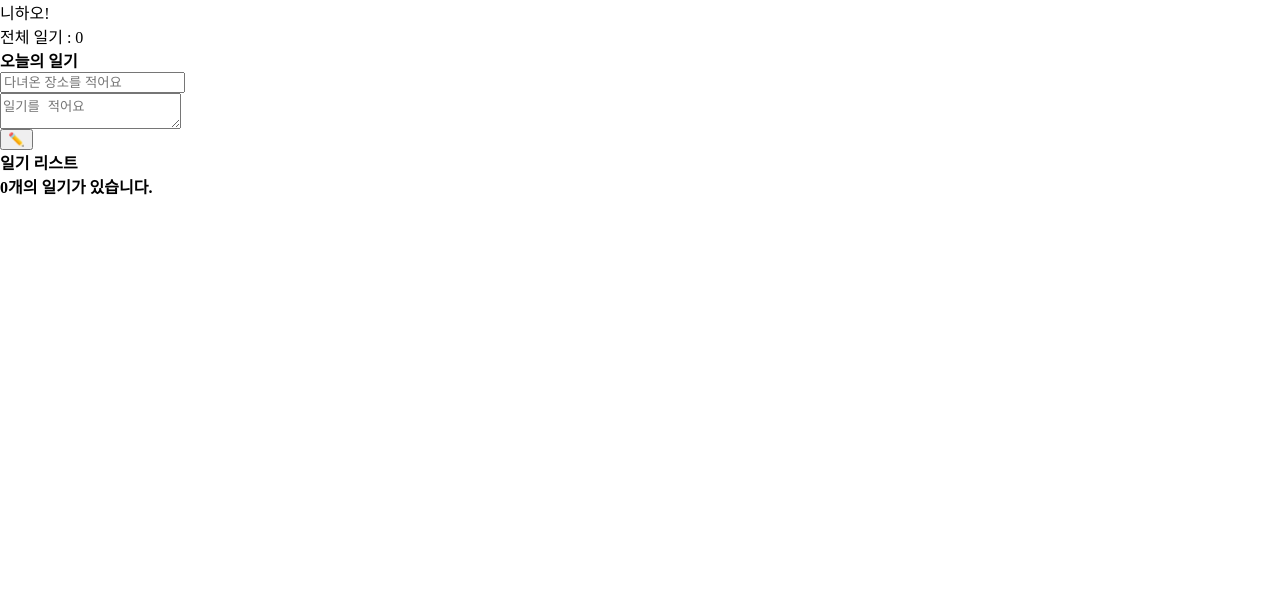
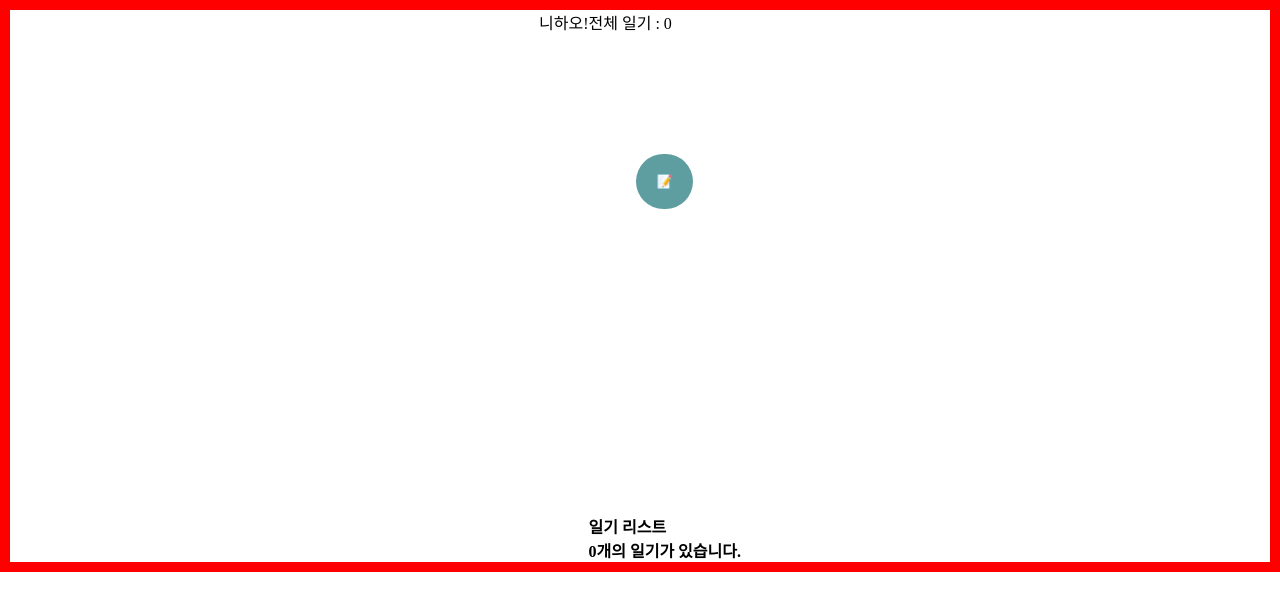
Before and after one commit to codestates/just-moment-trip, a React app in the folder client/: page /diary in a window 1280 px wide. Shown: the top 610 px of the page. Built offline with nearby package versions, Linux system fonts and the light colour scheme.

Commit message:
feat:공통 모달 만들기 및 다이어리 적용

```diff
--- a/client/src/components/Diary/DiaryList.js
+++ b/client/src/components/Diary/DiaryList.js
@@ -1,12 +1,16 @@
 import React from 'react';
 import DiaryEditor from './DiaryEditor';
 import DiaryWriteUp from './DiaryWriteUp';
+import styled from 'styled-components';
+import Modal from '../common/Modal';
 
 function DiaryList({ onCreate, onEdit, onRemove, diaryList }) {
   return (
     <div className="DiaryList">
       <div>
-        <DiaryWriteUp onCreate={onCreate} />
+        <Modal>
+          <DiaryWriteUp onCreate={onCreate} />
+        </Modal>
       </div>
       <h2>일기 리스트</h2>
       <h4>{diaryList.length}개의 일기가 있습니다.</h4>
--- a/client/src/components/Diary/DiaryWriteUp.js
+++ b/client/src/components/Diary/DiaryWriteUp.js
@@ -1,6 +1,6 @@
 import React, { useRef, useState } from 'react';
 
-function DiaryWriteUp({ onCreate }) {
+function DiaryWriteUp({ onCreate, openModalHandler }) {
   const locationInput = useRef();
   const contentInput = useRef();
   let newDate = new Date();
@@ -46,7 +46,7 @@ function DiaryWriteUp({ onCreate }) {
       content: '',
       writeDate: nowTime,
     });
-    console.log('뭐야또');
+    openModalHandler(false);
   };
 
   return (
--- a/client/src/components/common/Modal.js
+++ b/client/src/components/common/Modal.js
@@ -1,4 +1,4 @@
-import { useState } from 'react';
+import React, { useState } from 'react';
 import styled from 'styled-components';
 
 const ModalBackdrop = styled.div`
@@ -20,7 +20,7 @@ const ModalContainer = styled.div`
 `;
 
 const ModalBtn = styled.button`
-  background-color: #4000c7;
+  background-color: cadetblue;
   text-decoration: none;
   border: none;
   padding: 20px;
@@ -48,7 +48,7 @@ const ModalView = styled.div.attrs(props => ({
   }
 `;
 
-function Modal() {
+function Modal({ children }) {
   const [isOpen, setIsOpen] = useState(false);
   const openModalHandler = () => {
     setIsOpen(!isOpen);
@@ -57,7 +57,7 @@ function Modal() {
     <>
       <ModalContainer>
         <ModalBtn onClick={openModalHandler}>
-          {isOpen === false ? 'Open Modal' : 'Opened!'}
+          {isOpen === false ? '📝' : '📝'}
         </ModalBtn>
         {isOpen === true ? (
           <ModalBackdrop onClick={openModalHandler}>
@@ -65,7 +65,9 @@ function Modal() {
               <span onClick={openModalHandler} className="close-btn">
                 &times;
               </span>
-              <div className="desc">버튼맛 궁금해 흐어니</div>
+              <div className="desc">
+                {React.cloneElement(children, { openModalHandler })}
+              </div>
             </ModalView>
           </ModalBackdrop>
         ) : null}
--- a/client/src/pages/Diary.js
+++ b/client/src/pages/Diary.js
@@ -1,15 +1,22 @@
 import React from 'react';
 import DiaryList from '../components/Diary/DiaryList';
 import DiaryStore from '../components/Diary/DiaryStore';
+import styled from 'styled-components';
+
+const Box = styled.div`
+  display: flex;
+  justify-content: center;
+  border: 10px solid red;
+`;
 
 function Diary() {
   return (
-    <div>
+    <Box>
       니하오!
       <DiaryStore>
         <DiaryList />
       </DiaryStore>
-    </div>
+    </Box>
   );
 }
 
```
